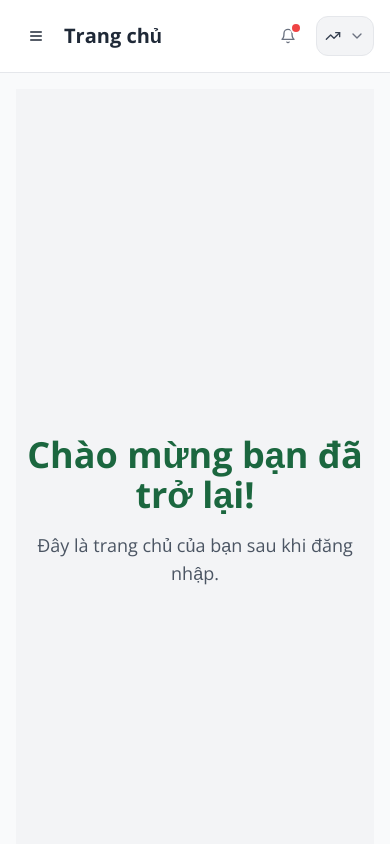
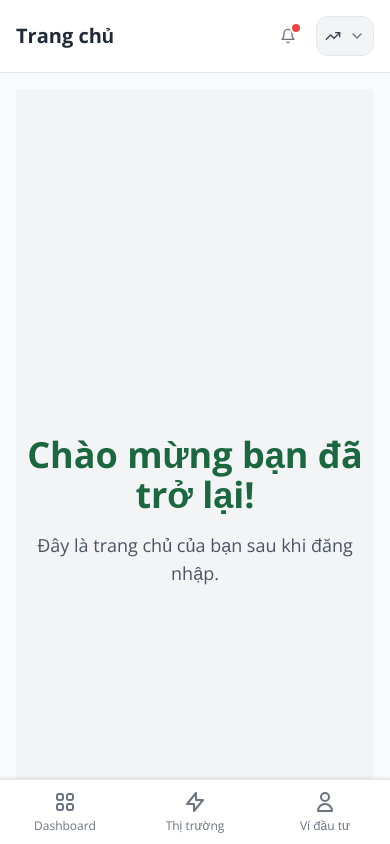
Before and after one commit to ezdproduct/connet, a React (Vite) app: page /app/home in a window 390 px wide. Built offline with nearby package versions, Linux system fonts and the light colour scheme.

Commit message:
[dyad] Thêm thanh điều hướng dưới cho di động - wrote 5 file(s), deleted 2 file(s)

```diff
--- a/src/components/layout/AppHeader.tsx
+++ b/src/components/layout/AppHeader.tsx
@@ -3,9 +3,8 @@ import { useNavigate } from 'react-router-dom';
 import { Button } from '@/components/ui/button';
 import { DropdownMenu, DropdownMenuContent, DropdownMenuItem, DropdownMenuTrigger } from '@/components/ui/dropdown-menu';
 import { Input } from '@/components/ui/input';
-import { Search, Bell, ChevronDown, LayoutGrid } from 'lucide-react';
+import { Search, Bell, ChevronDown } from 'lucide-react';
 import { ROLES_CONFIG } from '../../config/roles';
-import MobileSidebar from './MobileSidebar';
 
 interface AppHeaderProps {
     role: keyof typeof ROLES_CONFIG;
@@ -26,8 +25,7 @@ const AppHeader: React.FC<AppHeaderProps> = ({ role, setRole, title }) => {
     return (
         <header className="flex items-center justify-between px-4 md:px-8 py-4 border-b border-gray-200 bg-white">
             <div className="flex items-center">
-                <MobileSidebar role={role} activePath={location.pathname} />
-                <h2 className="text-xl md:text-2xl font-bold text-gray-800 ml-2 md:ml-0">{title}</h2>
+                <h2 className="text-xl md:text-2xl font-bold text-gray-800">{title}</h2>
             </div>
             <div className="flex items-center space-x-2 md:space-x-4">
                 <div className="relative hidden md:block w-80">
--- /dev/null
+++ b/src/components/layout/BottomNavbar.tsx
@@ -0,0 +1,40 @@
+import React from 'react';
+import { Link, useLocation } from 'react-router-dom';
+import { ROLES_CONFIG } from '@/config/roles';
+import { Icon } from '@/components/Icons';
+import { cn } from '@/lib/utils';
+
+interface BottomNavbarProps {
+    role: keyof typeof ROLES_CONFIG;
+}
+
+const BottomNavbar: React.FC<BottomNavbarProps> = ({ role }) => {
+    const location = useLocation();
+    const config = ROLES_CONFIG[role];
+
+    return (
+        <nav className="lg:hidden fixed bottom-0 left-0 right-0 bg-white border-t border-gray-200 shadow-[0_-1px_3px_rgba(0,0,0,0.1)] z-40">
+            <div className="flex justify-around h-16">
+                {config.nav.map(item => {
+                    const isActive = location.pathname === item.path;
+                    return (
+                        <Link
+                            key={item.id}
+                            to={item.path}
+                            className={cn(
+                                'flex flex-col items-center justify-center text-center p-2 w-full transition-colors duration-200',
+                                'hover:bg-gray-50',
+                                isActive ? `bottom-nav-active-${config.theme}` : 'text-gray-500'
+                            )}
+                        >
+                            <Icon path={item.icon} className="w-6 h-6 mb-1" />
+                            <span className="text-xs font-medium">{item.name}</span>
+                        </Link>
+                    );
+                })}
+            </div>
+        </nav>
+    );
+};
+
+export default BottomNavbar;
--- a/src/components/layout/MobileSidebar.tsx
+++ /dev/null
@@ -1,29 +0,0 @@
-import React from 'react';
-import { Sheet, SheetContent, SheetTrigger } from "@/components/ui/sheet";
-import { Button } from "@/components/ui/button";
-import { Menu } from 'lucide-react';
-import SidebarContent from './SidebarContent';
-import { ROLES_CONFIG } from '@/config/roles';
-
-interface MobileSidebarProps {
-    role: keyof typeof ROLES_CONFIG;
-    activePath: string;
-}
-
-const MobileSidebar: React.FC<MobileSidebarProps> = ({ role, activePath }) => {
-    return (
-        <Sheet>
-            <SheetTrigger asChild>
-                <Button variant="ghost" size="icon" className="lg:hidden">
-                    <Menu className="h-6 w-6" />
-                    <span className="sr-only">Toggle Menu</span>
-                </Button>
-            </SheetTrigger>
-            <SheetContent side="left" className="p-0 w-64">
-                <SidebarContent role={role} activePath={activePath} />
-            </SheetContent>
-        </Sheet>
-    );
-};
-
-export default MobileSidebar;
--- a/src/components/layout/Sidebar.tsx
+++ b/src/components/layout/Sidebar.tsx
@@ -1,6 +1,7 @@
 import React from 'react';
-import SidebarContent from './SidebarContent';
+import { useNavigate, Link } from 'react-router-dom';
 import { ROLES_CONFIG } from '@/config/roles';
+import { Icon } from '@/components/Icons';
 
 interface SidebarProps {
     role: keyof typeof ROLES_CONFIG;
@@ -8,9 +9,44 @@ interface SidebarProps {
 }
 
 const Sidebar: React.FC<SidebarProps> = ({ role, activePath }) => {
+    const config = ROLES_CONFIG[role];
+    const navigate = useNavigate();
+
+    const handleNavClick = (path: string) => {
+        navigate(path);
+    };
+
     return (
         <aside className="w-64 bg-white border-r border-gray-200 flex-col hidden lg:flex">
-            <SidebarContent role={role} activePath={activePath} />
+            <div className="flex flex-col h-full">
+                <div className="px-6 py-5 border-b border-gray-200">
+                    <Link to="/">
+                        <img src="/logo.svg" alt="CÒN NÉT GEN Logo" className="h-10" />
+                    </Link>
+                </div>
+                <nav className="flex-1 p-4 space-y-2">
+                    {config.nav.map(item => (
+                        <a
+                            href="#"
+                            key={item.id}
+                            onClick={(e) => { e.preventDefault(); handleNavClick(item.path); }}
+                            className={`sidebar-link flex items-center px-4 py-2.5 text-sm text-gray-600 rounded-lg hover:bg-gray-100 ${activePath === item.path ? `active-${config.theme}` : ''}`}
+                        >
+                            <Icon path={item.icon} className="w-5 h-5 mr-3 text-gray-400" />
+                            <span>{item.name}</span>
+                        </a>
+                    ))}
+                </nav>
+                <div className="p-4 border-t border-gray-200">
+                    <div className="flex items-center">
+                        <img src="https://images.unsplash.com/photo-1580489944761-15a19d654956?q=80&w=100&auto=format&fit=crop" alt="Avatar" className="w-10 h-10 rounded-full object-cover"/>
+                        <div className="ml-3">
+                            <p className="font-semibold text-sm">Nguyễn Văn An</p>
+                            <p className="text-xs text-gray-500">{config.roleName}</p>
+                        </div>
+                    </div>
+                </div>
+            </div>
         </aside>
     );
 };
--- a/src/components/layout/SidebarContent.tsx
+++ /dev/null
@@ -1,52 +0,0 @@
-import React from 'react';
-import { useNavigate, Link } from 'react-router-dom';
-import { ROLES_CONFIG } from '@/config/roles';
-import { Icon } from '@/components/Icons';
-
-interface SidebarContentProps {
-    role: keyof typeof ROLES_CONFIG;
-    activePath: string;
-}
-
-const SidebarContent: React.FC<SidebarContentProps> = ({ role, activePath }) => {
-    const config = ROLES_CONFIG[role];
-    const navigate = useNavigate();
-
-    const handleNavClick = (path: string) => {
-        navigate(path);
-    };
-
-    return (
-        <div className="flex flex-col h-full">
-            <div className="px-6 py-5 border-b border-gray-200">
-                <Link to="/">
-                    <img src="/logo.svg" alt="CÒN NÉT GEN Logo" className="h-10" />
-                </Link>
-            </div>
-            <nav className="flex-1 p-4 space-y-2">
-                {config.nav.map(item => (
-                    <a
-                        href="#"
-                        key={item.id}
-                        onClick={(e) => { e.preventDefault(); handleNavClick(item.path); }}
-                        className={`sidebar-link flex items-center px-4 py-2.5 text-sm text-gray-600 rounded-lg hover:bg-gray-100 ${activePath === item.path ? `active-${config.theme}` : ''}`}
-                    >
-                        <Icon path={item.icon} className="w-5 h-5 mr-3 text-gray-400" />
-                        <span>{item.name}</span>
-                    </a>
-                ))}
-            </nav>
-            <div className="p-4 border-t border-gray-200">
-                <div className="flex items-center">
-                    <img src="https://images.unsplash.com/photo-1580489944761-15a19d654956?q=80&w=100&auto=format&fit=crop" alt="Avatar" className="w-10 h-10 rounded-full object-cover"/>
-                    <div className="ml-3">
-                        <p className="font-semibold text-sm">Nguyễn Văn An</p>
-                        <p className="text-xs text-gray-500">{config.roleName}</p>
-                    </div>
-                </div>
-            </div>
-        </div>
-    );
-};
-
-export default SidebarContent;
--- a/src/globals.css
+++ b/src/globals.css
@@ -136,6 +136,12 @@
   .sidebar-link.active-creator svg { @apply text-[#FD7E14]; }
   .sidebar-link.active-consumer { @apply bg-[#E8F5E9] text-[#198754] font-semibold; }
   .sidebar-link.active-consumer svg { @apply text-[#198754]; }
+
+  /* Bottom Navbar Styles */
+  .bottom-nav-active-investor { @apply text-[#007BFF]; }
+  .bottom-nav-active-creator { @apply text-[#FD7E14]; }
+  .bottom-nav-active-consumer { @apply text-[#198754]; }
+
   .sub-view { animation: fadeIn 0.5s ease-in-out; }
   @keyframes fadeIn {
     from { opacity: 0; transform: translateY(10px); }
--- a/src/pages/app/Layout.tsx
+++ b/src/pages/app/Layout.tsx
@@ -2,29 +2,24 @@ import React, { useState, useEffect } from 'react';
 import { Outlet, useLocation } from 'react-router-dom';
 import Sidebar from '@/components/layout/Sidebar';
 import AppHeader from '@/components/layout/AppHeader';
-import MobileSidebar from '@/components/layout/MobileSidebar';
+import BottomNavbar from '@/components/layout/BottomNavbar';
 import { ROLES_CONFIG } from '@/config/roles';
 
 const AppLayout = () => {
     const location = useLocation();
 
-    // State để lưu vai trò hiện tại của người dùng (ví dụ: 'investor', 'creator').
-    // Vai trò ban đầu được xác định dựa trên URL.
     const [role, setRole] = useState<keyof typeof ROLES_CONFIG>(() => {
         if (location.pathname.startsWith('/app/creator')) return 'creator';
         if (location.pathname.startsWith('/app/consumer')) return 'consumer';
         return 'investor'; // Mặc định là investor
     });
 
-    // Hàm để lấy tiêu đề trang dựa trên đường dẫn URL hiện tại.
     const getTitle = () => {
         const allNavItems = Object.values(ROLES_CONFIG).flatMap(config => (config as any).nav);
         const currentNavItem = allNavItems.find((item: any) => item.path === location.pathname);
         return currentNavItem ? currentNavItem.name : 'Trang chủ';
     };
 
-    // Effect này sẽ chạy mỗi khi đường dẫn URL thay đổi.
-    // Nó đảm bảo rằng state `role` luôn đồng bộ với vai trò trên URL.
     useEffect(() => {
         if (location.pathname.startsWith('/app/creator') && role !== 'creator') {
             setRole('creator');
@@ -40,14 +35,16 @@ const AppLayout = () => {
             {/* Sidebar cho màn hình lớn */}
             <Sidebar role={role} activePath={location.pathname} />
             <div className="flex-1 flex flex-col overflow-hidden">
-                {/* Header chung cho ứng dụng, bao gồm cả sidebar cho di động */}
+                {/* Header chung cho ứng dụng */}
                 <AppHeader role={role} setRole={setRole} title={getTitle()} />
-                <main className="flex-1 overflow-y-auto p-4 md:p-8 bg-gray-50">
+                <main className="flex-1 overflow-y-auto p-4 md:p-8 bg-gray-50 pb-20 lg:pb-4">
                     <div className="sub-view">
                        {/* Nội dung của các trang con sẽ được hiển thị ở đây */}
                        <Outlet />
                     </div>
                 </main>
+                {/* Thanh điều hướng dưới cho di động */}
+                <BottomNavbar role={role} />
             </div>
         </div>
     );
```
